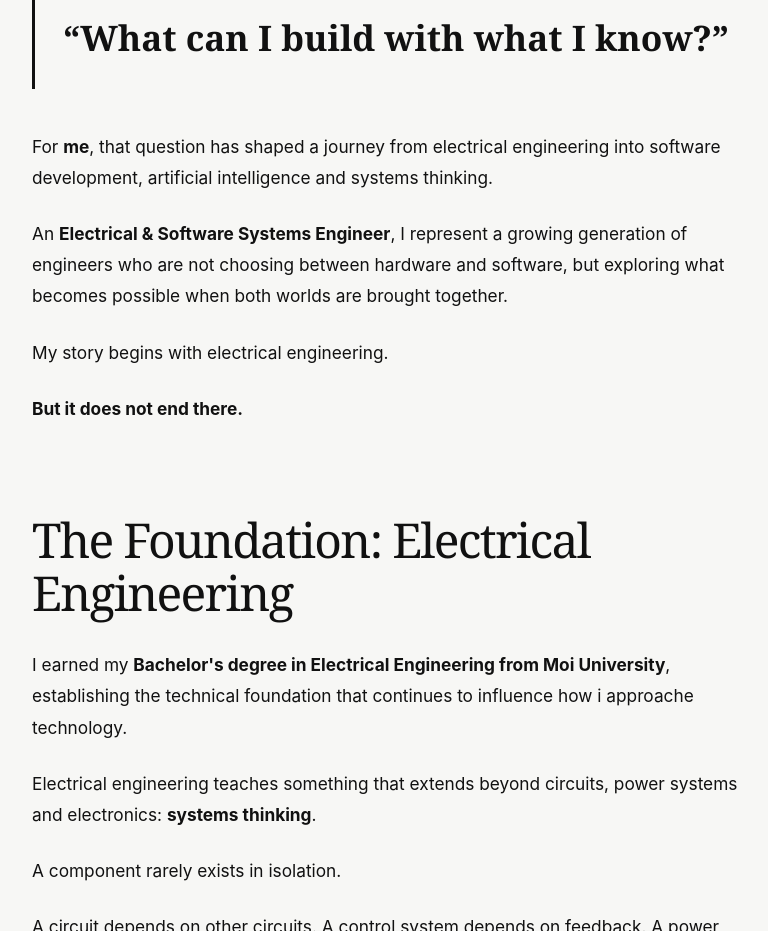
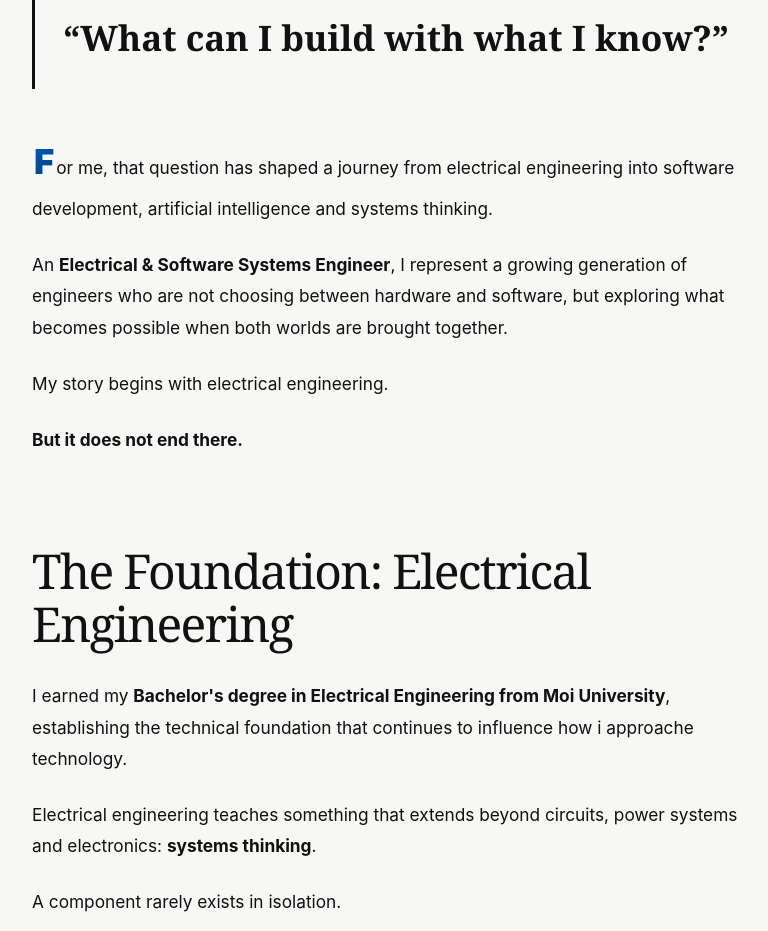
Before and after one commit to Shadrack-hue/Article1, a plain HTML site: page index.html in a window 1280 px wide. Shown: the part 1420-2351 px from the top of the page, without its empty margins (248-1016 px from the left). Drawn offline with Linux system fonts and the light colour scheme.

Commit message:
Add bold style for 'F' and update paragraph text
Added a bold style for the letter 'F' and modified the paragraph to use this new style.

```diff
--- a/index.html
+++ b/index.html
@@ -283,6 +283,15 @@
   background-color: #0052a3;
   transform: translateY(-1px);
 }
+.bold-F {
+  display: inline-block;
+  font-size: 2em;
+  font-weight: 900;
+  background: linear-gradient(135deg, #0066cc, #003366);
+  -webkit-background-clip: text;
+  -webkit-text-fill-color: transparent;
+  padding: 0 2px;
+}
 </style>
 </head>
 
@@ -325,7 +334,7 @@
       </div>
 
       <p>
-        For <strong>me</strong>, that question has shaped a journey
+        <span class="bold-F">F</span>or me, that question has shaped a journey
         from electrical engineering into software development, artificial
         intelligence and systems thinking.
       </p>
```
